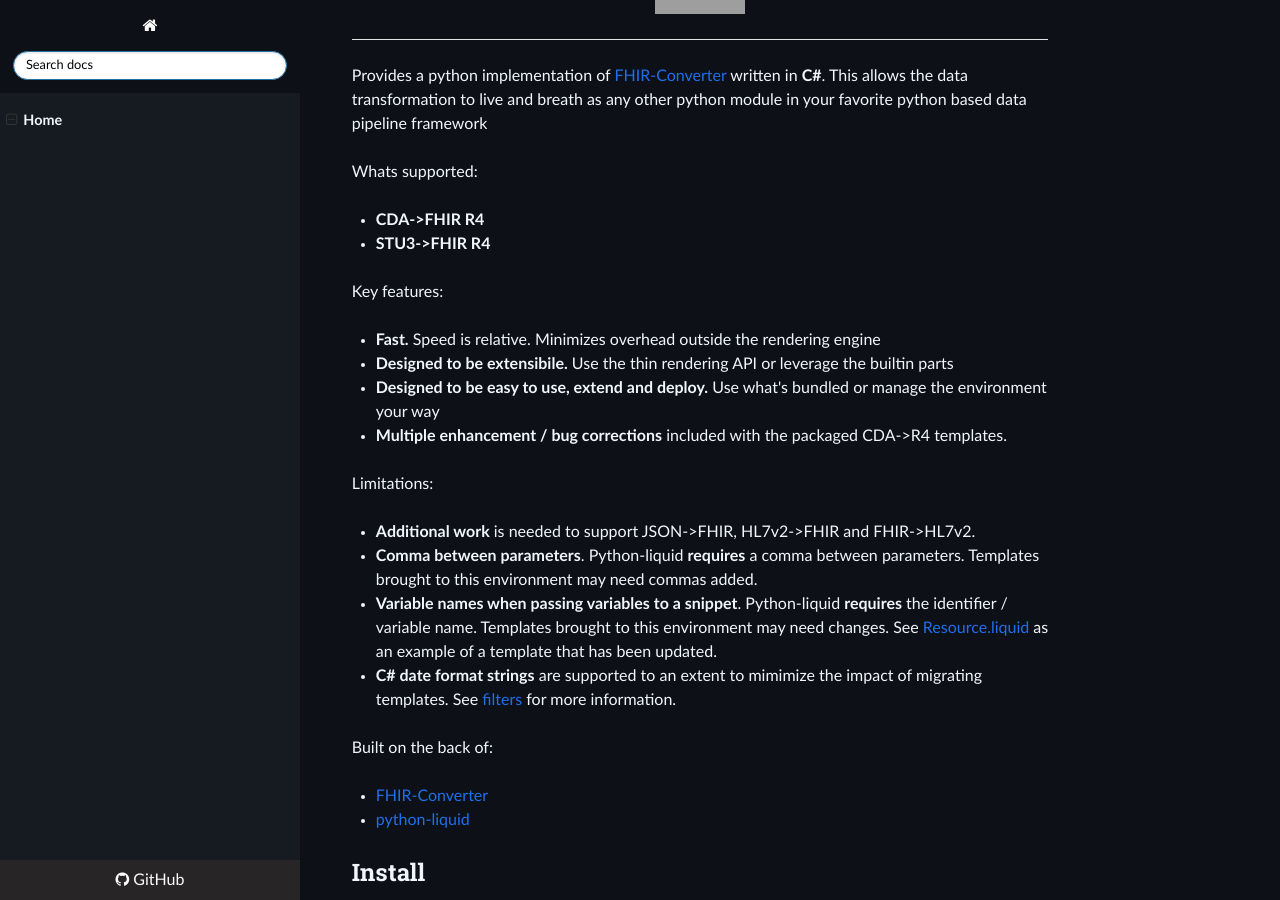
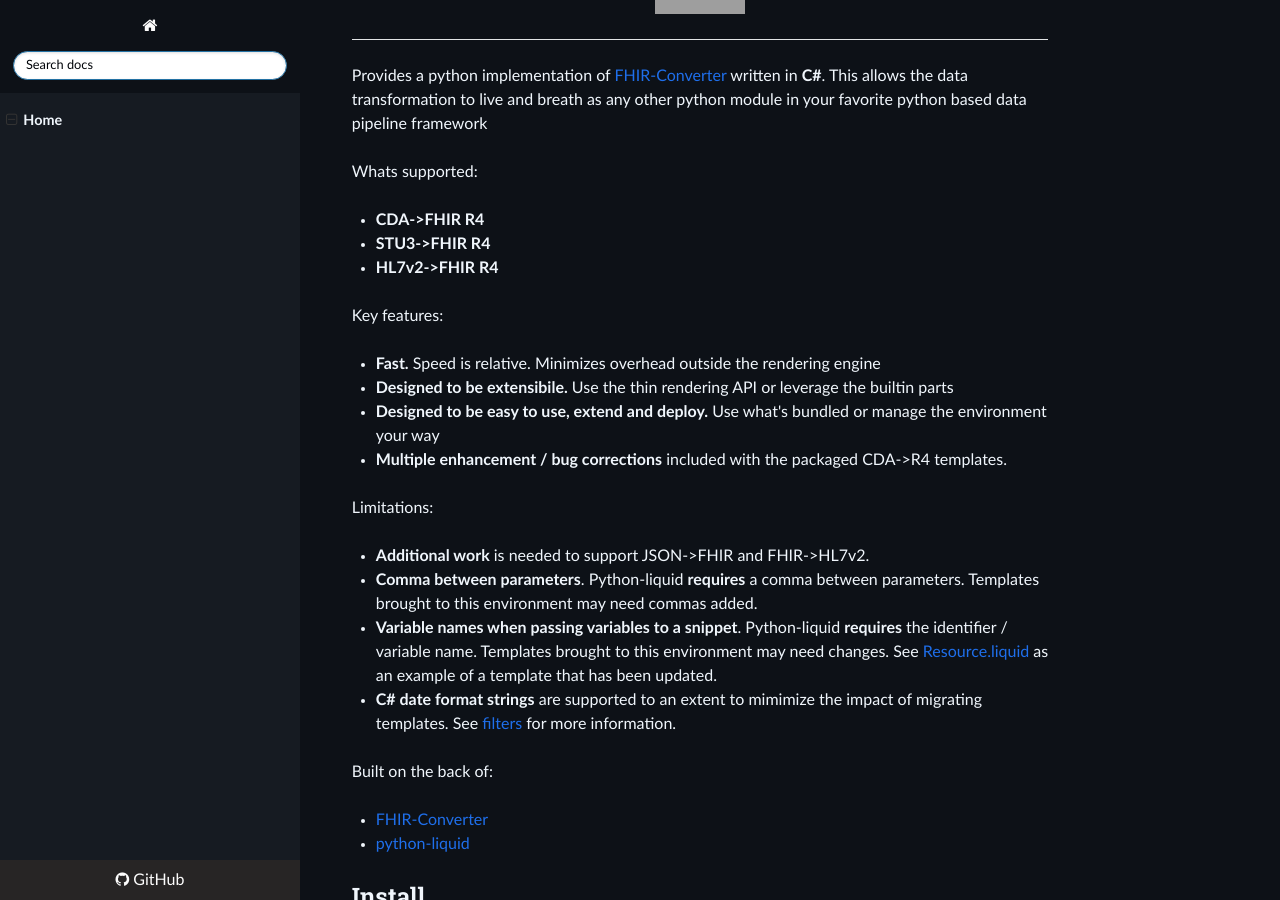
Before and after one commit to chaseastewart/fhir-converter, an MkDocs documentation site: the page built from docs/README.md, in a window 1280 px wide and 900 px high, scrolled down 402 px. Built offline with MkDocs 1.6.1, drawn with Linux system fonts in a browser that asks for light colours; nearby versions of some CDN libraries; grey boxes are pictures that could not be loaded.

```diff
--- a/README.md
+++ b/README.md
@@ -39,6 +39,7 @@ Whats supported:
 
 * **CDA->FHIR R4**
 * **STU3->FHIR R4**
+* **HL7v2->FHIR R4**
 
 Key features:
 
```
Also changed, not shown: other parts of README.md (+1 -1 lines), CHANGES.md (+3 -0 lines).
